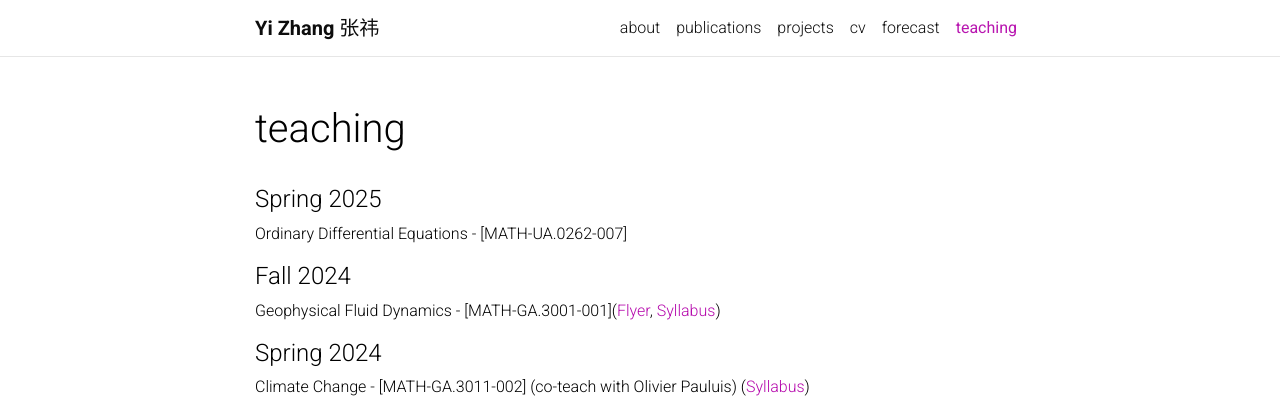
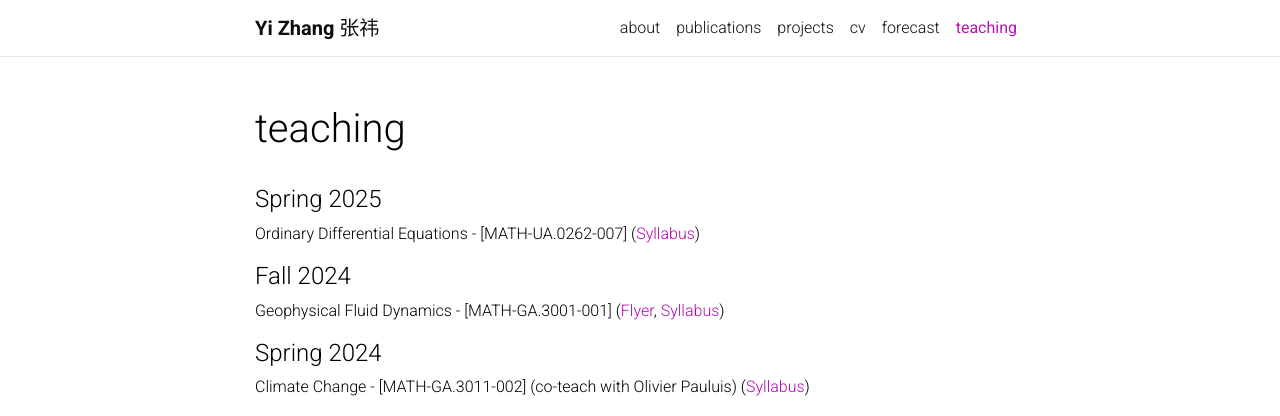
Before and after one commit to yzhang-aos/yzhang-aos.github.io, a Jekyll site: the page built from _pages/teaching.md, in a window 1280 px wide. Shown: the top 416 px of the page. Built offline with Jekyll 4.4.1, drawn with Linux system fonts in a browser that asks for light colours; comment, search, counter and statistics services are not loaded; a style sheet for code colours, icons or effects is not loaded.

Commit message:
syllabus

```diff
--- a/_pages/teaching.md
+++ b/_pages/teaching.md
@@ -7,11 +7,11 @@ nav: true
 nav_order: 5
 ---
 #### Spring 2025
-Ordinary Differential Equations - [MATH-UA.0262-007]
+Ordinary Differential Equations - [MATH-UA.0262-007] (<a href="/assets/pdf/ODE - Spring 2025.pdf" target="_blank">Syllabus</a>)
 
 
 #### Fall 2024
-Geophysical Fluid Dynamics - [MATH-GA.3001-001](<a href="/assets/pdf/GFD_flyer.pdf" target="_blank">Flyer</a>, <a href="/assets/pdf/GFD - Fall 2024.docx.pdf" target="_blank">Syllabus</a>)
+Geophysical Fluid Dynamics - [MATH-GA.3001-001] (<a href="/assets/pdf/GFD_flyer.pdf" target="_blank">Flyer</a>, <a href="/assets/pdf/GFD - Fall 2024.docx.pdf" target="_blank">Syllabus</a>)
 
 
 #### Spring 2024
```
Also changed, not shown: 1 other file.
